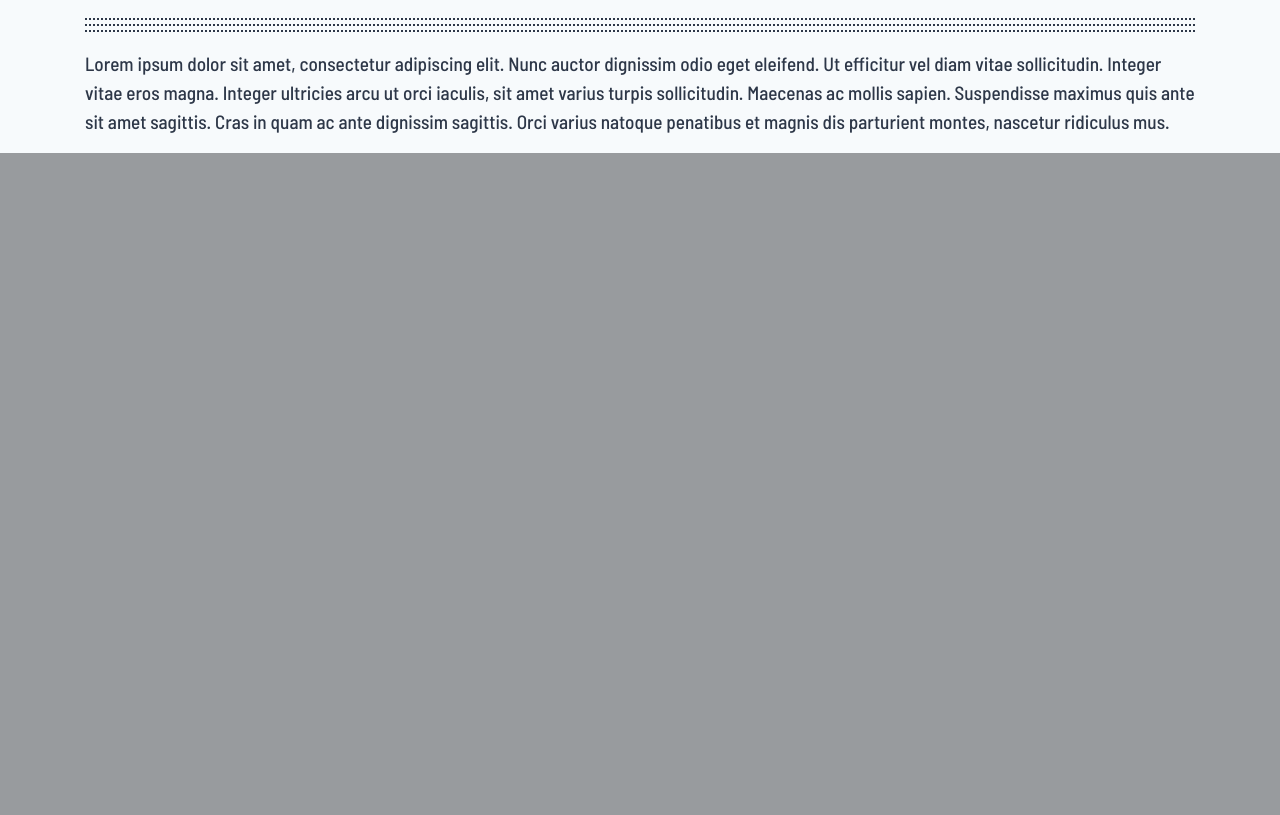
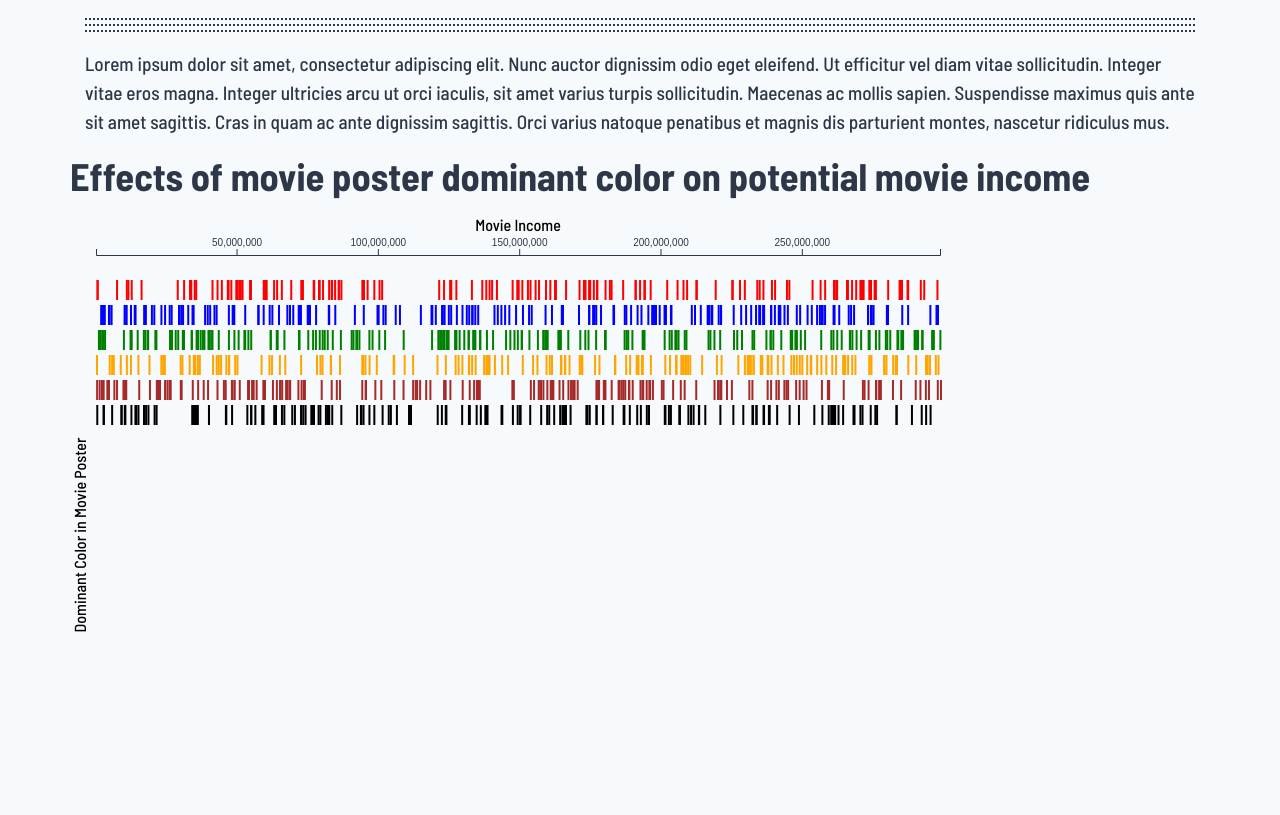
Before and after one commit to jordancohill-1/FinalProject_s14g09, a Flask app: page /trends in a window 1280 px wide. Shown: the part 776-1591 px from the top of the page. Before the commit the page ends 929 px from the top, so only its background shows below. Run offline with Flask 2, Linux system fonts and the light colour scheme; some libraries are stand-ins or nearby versions.

Commit message:
adding color vs income plot

```diff
--- /dev/null
+++ b/website/static/js/moviePlot1.js
@@ -0,0 +1,137 @@
+'use strict';
+
+// IIFE
+(function () {
+
+    // Init data
+  /*  let data = [];
+
+    // Fetch json data
+    d3.json('/load_data', (d) => {
+
+        return d;
+    }).then((d) => {
+
+        // Redefine data
+        data = d['users'];
+
+        createVis();
+    }).catch((err) => {
+
+        console.error(err);
+    });
+*/
+createVis();
+    /*
+     Function :: createVis()
+     */
+    function createVis() {
+
+        // Get svg
+        const svg = d3.select('#moviePlot1');
+
+        //Config
+        const labels_font_size = 16;
+        const margin = {'top': 60, 'right':30, 'bottom': 20, 'left': 10+labels_font_size};
+        const svg_dx = +svg.attr('width');
+        const svg_dy = +svg.attr('height');
+        const plot_dx = svg_dx - (margin.right + margin.left);
+        const plot_dy = svg_dy - (margin.top + margin.bottom);
+
+
+        // create and position container
+        const container = svg.append('g')
+            .attr('class', 'container')
+            .style('transform', `translate(${margin.left}px, ${margin.top}px)`);
+
+        //Todo: This will need to be extracted from the data once we have the file.
+        const colors = ["red", "blue", "green", "orange", "brown", "black"];
+        const dataset=[];
+
+        for (var i = 0; i < 1000; i++) {
+            dataset[i] = [random_item(colors), Math.floor(Math.random()*300000000)];
+        }
+        console.log(dataset);
+
+        //Todo: This will need to be extracted and sorted from the dataset at some point
+        const colorRects = ["red", "blue", "green", "orange", "brown", "black"];
+
+        //x Scale
+        const scX = d3.scaleLinear()
+            .domain(d3.extent(dataset, (d) => {
+                return d[1];
+            }))
+            .range([0, plot_dx]);
+
+        //y Scale
+        const scY = d3.scaleLinear()
+            .domain([0, dataset.length])
+            .range([0, plot_dy]);
+
+        //Handle Axis
+        const xAxis = container.append('g')
+            .attr('transform', 'translate(0, -20)')
+            .call(d3.axisTop(scX).ticks(5));
+
+        /*const yAxis = container.append('g')
+             .attr('transform', 'translate(-20, 0)')
+             .call(d3.axisLeft(scY).ticks(3));
+*/
+        // Add x-label
+        container.append('text')
+            .attr('transform', `translate(${plot_dx/2}, ${-margin.top+labels_font_size})`)
+            .attr('text-anchor', 'middle')
+            .attr('font-size', `${labels_font_size + 'px'}`)
+            .text('Movie Income');
+
+        container.append('text')
+            .attr("transform", "rotate(-90)")
+            .attr("y", `${-margin.left + labels_font_size}`)
+            .attr("x", `${-(plot_dy / 2)}`)
+            .attr('text-anchor', 'middle')
+            .attr('font-size', `${labels_font_size + 'px'}`)
+            .text('Dominant Color in Movie Poster');
+
+        //This was used to show color rectangles on the left axis.
+        //However, since the colors are shown in teh plot, there is no need for this.
+        /*var rects = container.selectAll("rect")
+            .data(colorRects)
+            .enter()
+            .append("rect")
+            .attr("x", -margin.left + 5 + labels_font_size)
+            .attr("y", function(d,i) {
+                return 5+i*25;
+            })
+            .attr("width", 50)
+            .attr("height", 20)
+            .attr("fill", function(d) {
+                return d;
+            });
+        */
+
+        var dataSquares = container.selectAll("#dataSquare")
+            .data(dataset)
+            .enter()
+            .append("rect")
+            .attr("x", function(d,i) {
+                return scX(d[1]);
+            })
+            .attr("y", function(d,i) {
+                var y = colorRects.indexOf(d[0]);
+                return 5+y*25;
+            })
+            .attr("width", 2)
+            .attr("height", 20)
+            .attr("fill", function(d) {
+                return d[0];
+            })
+            .attr("id", "dataSquare");
+
+    function random_item(items)
+    {
+        return items[Math.floor(Math.random()*items.length)];
+    }
+}
+
+
+})();
--- a/website/templates/trends.html
+++ b/website/templates/trends.html
@@ -18,6 +18,15 @@
         nascetur ridiculus mus.
       </p>
     </div>
+
+    <div class="row">
+        <div class="col">
+            <h2>Effects of movie poster dominant color on potential movie income</h2>
+            <svg width="900" height="600" id="moviePlot1"></svg>
+        </div>
+    </div>
   </div>
 </div>
+<script src="https://d3js.org/d3.v5.min.js"></script>
+    <script src="/static/js/moviePlot1.js"></script>
 {% endblock %}
```
